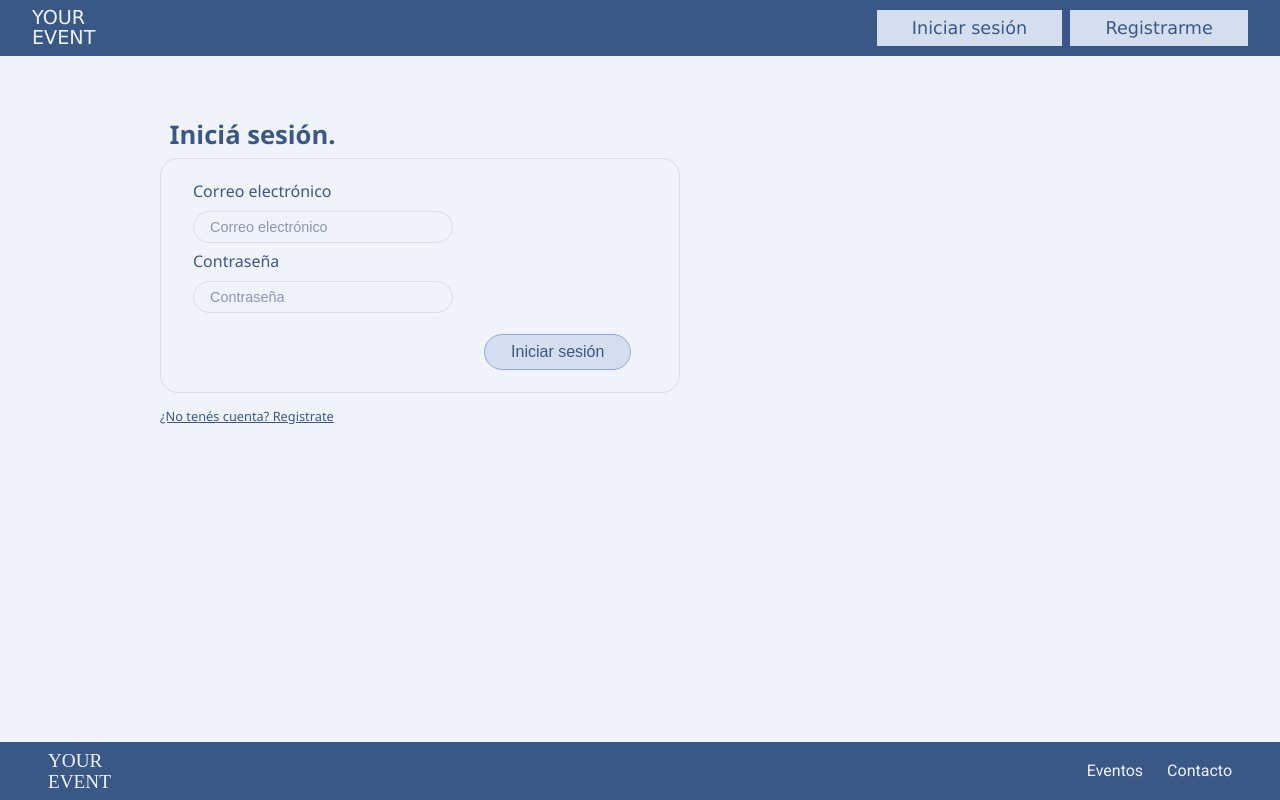
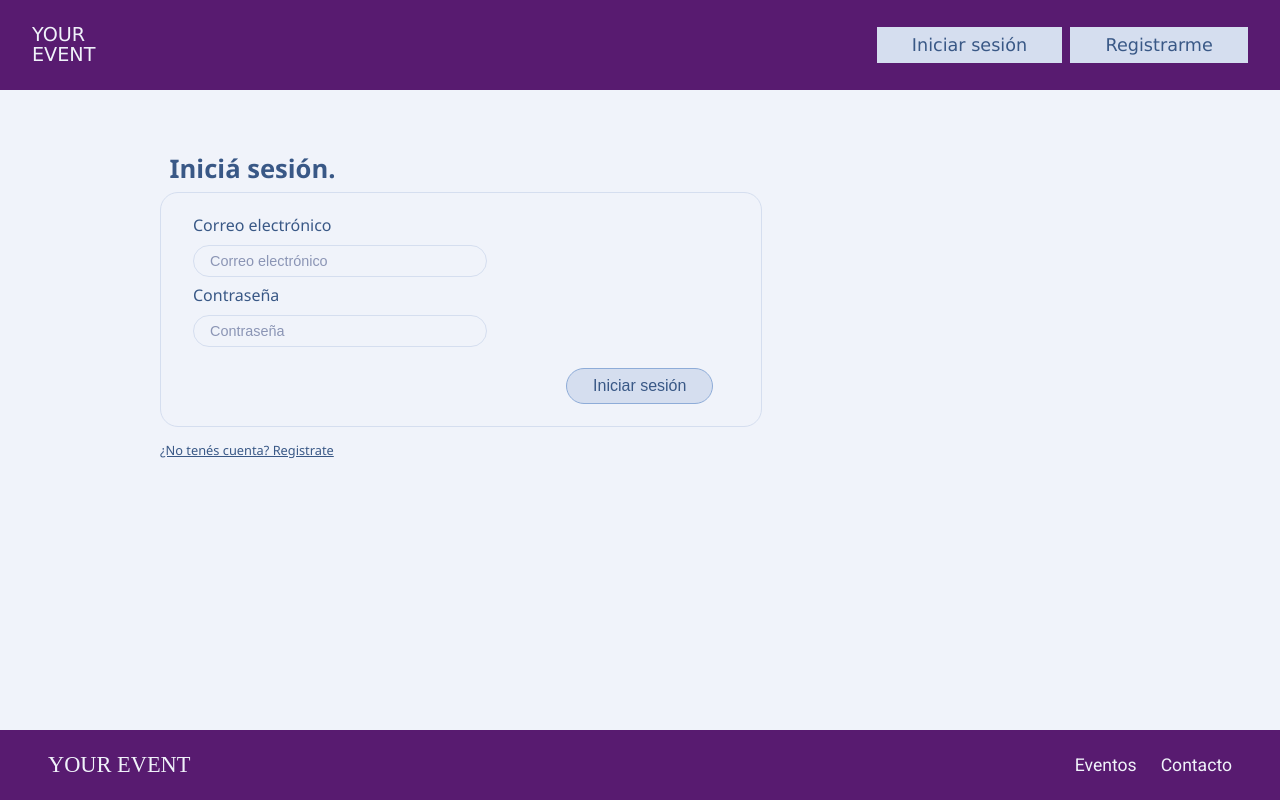
Before and after one commit to gero-jerpi/Organizador-de-eventos, an Angular app: page /login in a window 1280 px wide. Built offline with nearby package versions, Linux system fonts and the light colour scheme; data requests are answered from the project's data file.

Commit message:
arreglo de errores

```diff
--- a/db/db.json
+++ b/db/db.json
@@ -1,28 +1,6 @@
 {
   "events": [
-    {
-      "id": "69bd",
-      "userId": "NOSE COMO PASAR ESTO",
-      "clientName": "ddd",
-      "date": "2025-11-04",
-      "elements": [
-        "a6ad",
-        "973a"
-      ],
-      "totalPrice": 2,
-      "status": "pending"
-    },
-    {
-      "id": "d226",
-      "userId": "NOSE COMO PASAR ESTO",
-      "clientName": "hhh",
-      "date": "2025-11-12",
-      "elements": [
-        "9d99"
-      ],
-      "totalPrice": 1,
-      "status": "pending"
-    },
+
     {
       "id": "a191",
       "userId": "94fd",
@@ -91,6 +69,18 @@
         "8"
       ],
       "totalPrice": 221000,
+      "status": "pending"
+    },
+    {
+      "id": "aa7a",
+      "userId": "94fd",
+      "date": "2025-11-27",
+      "elements": [
+        "5",
+        "1",
+        "7"
+      ],
+      "totalPrice": 95000,
       "status": "pending"
     }
   ],
--- a/src/app/components/footer/footer.css
+++ b/src/app/components/footer/footer.css
@@ -2,24 +2,26 @@
   display: flex;
   justify-content: space-between;
   align-items: center;
-  background: #395886;
-  padding: 0.5rem 3rem;
+  background: #581b70;
+  padding: 1rem 3rem;
   color: #f0f3fa;
-  margin-top: 3rem;
-  height: 1%;
+  height: auto;
+  min-height: 70px;
   width: 100%;
+  box-sizing: border-box;
+  position: relative;
 }
 
+/* LOGO DEL FOOTER */
 .footer-logo a {
   color: #f0f3fa;
   text-decoration: none;
   font-family: 'Times New Roman', serif;
-  font-size: 1.2rem;
-  line-height: 1.1;
-  max-width: 80px;
+  font-size: 1.4rem;
   display: block;
 }
 
+/* NAVEGACIÓN */
 .footer-nav {
   display: flex;
   flex-direction: row;
@@ -29,5 +31,9 @@
 .footer-nav a {
   color: #f0f3fa;
   text-decoration: none;
-  font-size: 1rem;
+  font-size: 1.1rem;
 }
+
+.footer-nav a:hover {
+  text-decoration: underline;
+}
--- a/src/app/components/header-admin/header-admin.css
+++ b/src/app/components/header-admin/header-admin.css
@@ -3,8 +3,8 @@
   align-items: center;
   justify-content: flex-start;
   background: #581b70;
-  padding: 0.5rem 2rem;
-  height: 7%;
+  padding: 1rem 2.5rem;
+  height: 90px;
   box-sizing: border-box;
   font-family: Verdana, Geneva, Tahoma, sans-serif;
 }
--- a/src/app/components/header-public/header-public.css
+++ b/src/app/components/header-public/header-public.css
@@ -2,9 +2,9 @@
   display: flex;
   align-items: center;
   justify-content: flex-start;
-  background: #395886;
+  background: #581b70;
   padding: 0.5rem 2rem;
-  height: 7%;
+  height: 90px;
   box-sizing: border-box;
   font-family: Verdana, Geneva, Tahoma, sans-serif;
 }
--- a/src/app/components/header-user/header-user.css
+++ b/src/app/components/header-user/header-user.css
@@ -3,8 +3,8 @@
   align-items: center;
   justify-content: flex-start;
   background: #581b70;
-  padding: 0.5rem 2rem;
-  height: 7%;
+  padding: 1rem 2.5rem;
+  height: 85px;
   box-sizing: border-box;
   font-family: Verdana, Geneva, Tahoma, sans-serif;
 }
@@ -17,7 +17,7 @@
   color: #f0f3fa;
   text-decoration: none;
   font-family: 'Times New Roman', serif;
-  font-size: 1.2rem;
+  font-size: 2rem;
   max-width: 80px;
   display: block;
 }
@@ -33,7 +33,7 @@
 .nav a {
   font-family: Verdana, Geneva, Tahoma, sans-serif;
   text-decoration: none;
-  padding: 0.4rem 1.5rem;
+  padding: 0.8rem 1.7rem;
   background: #e8daec;
   color: #66227a;
   font-size: 1rem;
--- a/src/app/components/header-user/header-user.html
+++ b/src/app/components/header-user/header-user.html
@@ -3,20 +3,15 @@
     <a routerLink="/home-user">YOUR EVENT</a>
   </div>
 
-  <!-- SOLO FUNCIONA DESDE MOBILE !! desde la compu no -->
   <button class="menu-toggle" (click)="toggleMenu()">☰</button>
 
-  <!-- REVISAR RUTAS -->
   <nav class="nav" [class.open]="isMenuOpen">
-<<<<<<< Updated upstream
+
     <a routerLink="/home-user" (click)="closeMenu()">Inicio</a>
-    <a routerLink="/events-user" (click)="closeMenu()"> Mis eventos</a>
-    <a (click)="logout()">Cerrar sesion</a>
+    <a routerLink="/events-user" (click)="closeMenu()">Mis eventos</a>
+    <a routerLink="/user/event-form" (click)="closeMenu()">Crear evento</a>
 
-=======
-    <a routerLink="user/event-form" (click)="closeMenu()">Crear evento</a>
-    <a routerLink="user/event-list" (click)="closeMenu()">Eventos</a>
-    <a routerLink="/" (click)="closeMenu()">Contacto</a>
->>>>>>> Stashed changes
+    <a (click)="logout()" class="logout">Cerrar sesión</a>
+
   </nav>
 </header>
--- a/src/app/pages/user/home-user/home-user.css
+++ b/src/app/pages/user/home-user/home-user.css
@@ -3,12 +3,16 @@
 
 :host {
   display: block;
+  margin: 0;
+  padding: 0;
   font-family: Verdana, Geneva, Tahoma, sans-serif;
   color: #fff;
 }
 
 .hero {
   min-height: 100vh;
+  padding: 0;
+  margin: 0;
   position: relative;
   display: flex;
   align-items: center;
--- a/src/styles.css
+++ b/src/styles.css
@@ -1,4 +1,4 @@
-/* You can add global styles to this file, and also import other style files */
+You can add global styles to this file, and also import other style files
 
 html {
   box-sizing: border-box;
@@ -40,5 +40,9 @@ app-root {
   flex: 1;
 }
 
-html, body { height: 100%; }
+html, body {
+  margin: 0;
+  padding: 0;
+  height: 100%;
+}
 body { margin: 0; font-family: Roboto, "Helvetica Neue", sans-serif; }
```
Also changed, not shown: src/app/app.ts (+0 -15 lines), src/app/pages/user/event-form/event-form.ts (+33 -91 lines), src/app/components/dynamic-header/dynamic-header.ts (line endings or trailing spaces), src/app/pages/admin/element-list/element-list.ts (line endings or trailing spaces), 1 other file (tests, documents, lock files or other folders).
